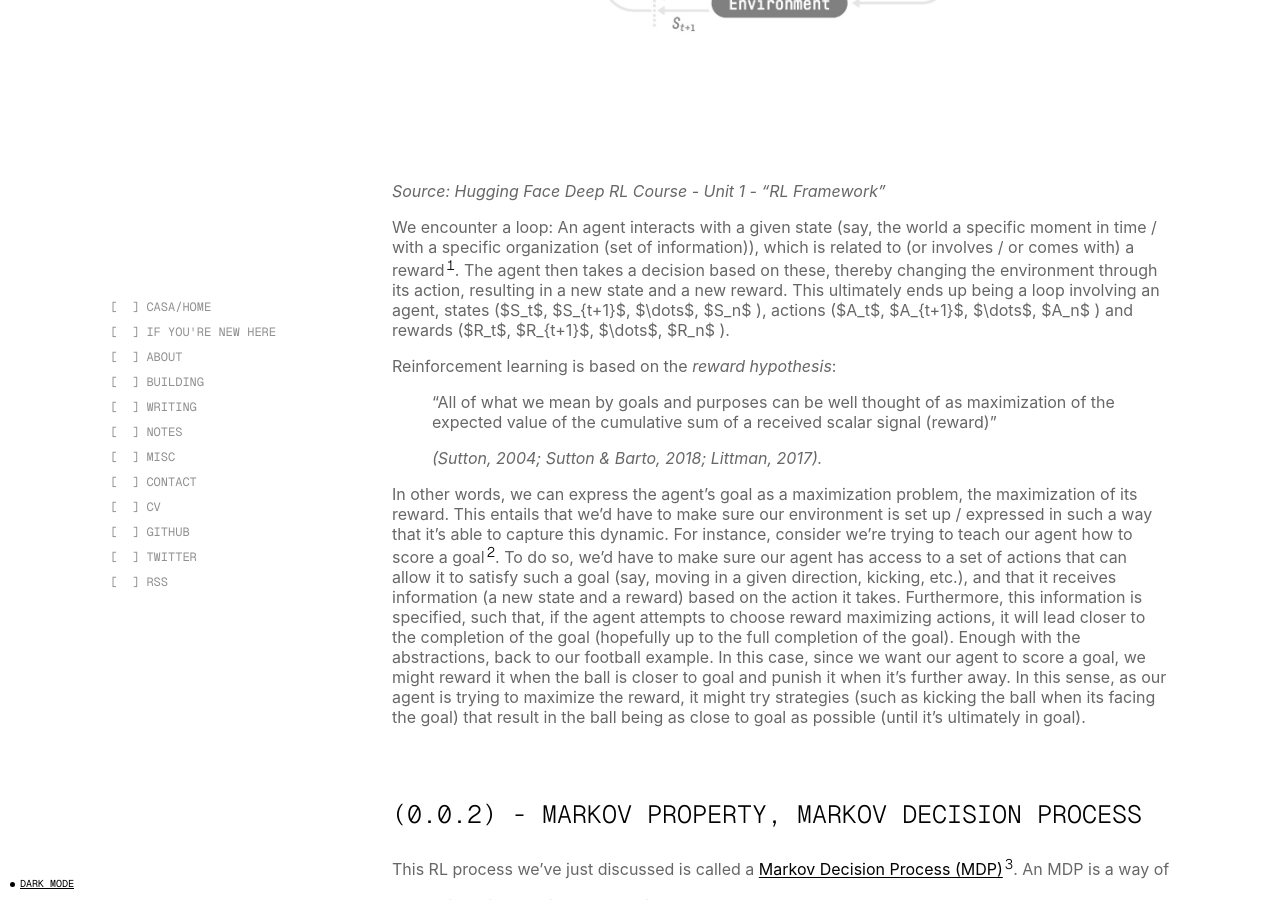
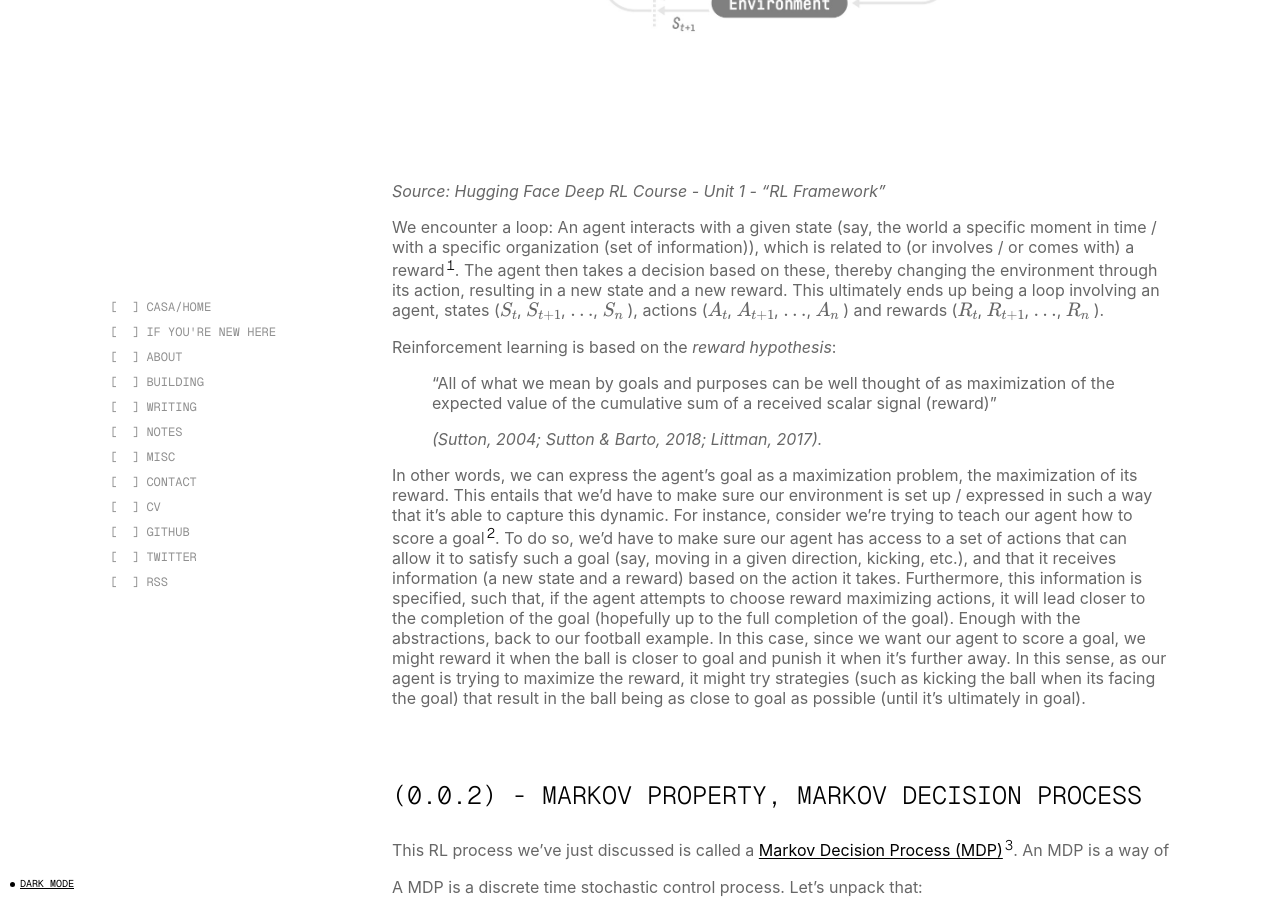
Before and after one commit to thomaspradae/thomaspradae.github.io, a Jekyll site: the page built from _notes/2024-05-30-hugging-face-rl-course.md, in a window 1280 px wide and 900 px high, scrolled down 1543 px. Built offline with Jekyll 4.4.1, drawn with Linux system fonts in a browser that asks for light colours; nearby versions of some CDN libraries; some of the changed text lies outside the part shown.

```diff
--- a/_notes/2024-05-30-hugging-face-rl-course.md
+++ b/_notes/2024-05-30-hugging-face-rl-course.md
@@ -27,7 +27,7 @@ The process described above can be modeled as follows:
 ![RL_process](../assets/images/posts/RL_process.jpg)
 *Source: Hugging Face Deep RL Course - Unit 1 - "RL Framework"*
 
-We encounter a loop: An agent interacts with a given state (say, the world a specific moment in time / with a specific organization (set of information)), which is related to (or involves / or comes with) a reward[^1]. The agent then takes a decision based on these, thereby changing the environment through its action, resulting in a new state and a new reward. This ultimately ends up being a loop involving an agent, states ($S_t$, $S_{t+1}$, $\dots$, $S_n$ ), actions ($A_t$, $A_{t+1}$, $\dots$, $A_n$ ) and rewards ($R_t$, $R_{t+1}$, $\dots$, $R_n$ ).
+We encounter a loop: An agent interacts with a given state (say, the world a specific moment in time / with a specific organization (set of information)), which is related to (or involves / or comes with) a reward[^1]. The agent then takes a decision based on these, thereby changing the environment through its action, resulting in a new state and a new reward. This ultimately ends up being a loop involving an agent, states (\\( S_t \\), \\( S_{t+1} \\), \\( \dots \\), \\( S_n \\) ), actions (\\( A_t \\), \\( A_{t+1} \\), \\( \dots \\), \\( A_n \\) ) and rewards (\\( R_t \\), \\( R_{t+1} \\), \\( \dots \\), \\( R_n \\) ).
 
 Reinforcement learning is based on the *reward hypothesis*:
 
@@ -44,7 +44,7 @@ This RL process we've just discussed is called a [Markov Decision Process (MDP)]
 
 A MDP is a discrete time stochastic control process. Let's unpack that:
 
-- *Discrete-time*: instead of thinking of time as continuous (say, the way in which an hour can be divided into minutes, and seconds, and each second can be divided into even smaller divisions, meaning, that between any two points in time there are infinitely more points in time), think of there being 'separate points in time', for example $t = 1, 2, 3, \dots n$ where each value of $t$ is a point in time. Time "jumps" from one to the next.
+- *Discrete-time*: instead of thinking of time as continuous (say, the way in which an hour can be divided into minutes, and seconds, and each second can be divided into even smaller divisions, meaning, that between any two points in time there are infinitely more points in time), think of there being 'separate points in time', for example \\( t = 1, 2, 3, \dots n \\) where each value of \\( t \\) is a point in time. Time "jumps" from one to the next.
 
 - *Stochastic:* stochasticity[^4] is often used interchangeably with 'randomness'. The wiki page for 'stochastic' defines it as the 'property of being well described by a random probability distribution'. Let's break that down as well: a probability distribution is a mathematical function that tells us the probability of occurrence for different outcomes of a given phenomenon / experiment / process (just as its name states: it tells us how *probabilities* of occurrence are *distributed* for a given p/e/p[^5]. When something is stochastic, it can be expressed as a probability distribution, in turn this gives us information about the nature of the phenomenon, without exactly knowing what outcome we'll get. For example, consider a fair dice with six sides. We can model our dice rolls with a probability distribution, but that doesn't mean we can predict what face we'll get for any given dice roll (but we can, thanks to our probability distribution, have some idea about the nature of the phenomenon (as seen below))
 
@@ -67,18 +67,18 @@ I'll try and delve into this deeper myself
 The RL process
 yes
 
-$text$
+\\( text \\)
 
 
-$hi$
+\\( hi \\)
 100
-$100$
+\\( 100 \\)
 
 [stochastic](obsidian://open?vault=Origin%20OS&file=Screenshot%202024-05-30%20180322.png)
 
 ![Screenshot 2024-05-30 180322](../assets/images/posts/Screenshot%202024-05-30%20180322.png)
 
-[^1]: In the case where it's the first interaction, the state $S_0$ would also have a reward, $R_0$, which tends to be 0.
+[^1]: In the case where it's the first interaction, the state \\( S_0 \\) would also have a reward, \\( R_0 \\), which tends to be 0.
 [^2]: [Football](https://www.youtube.com/watch?v=6TnKvlQ2h7s&ab_channel=Super6), or Soccer, for those from the states.
 [^3]: The course says it delves deeper into this later on, so we'll see, however, I wish to do so myself as well, so for now we'll have just a quick overview, and later on, depending on what the course covers, we'll see what needs to be specified further.
 [^4]: From the Greek (stokhos) which means to aim or guess
```
